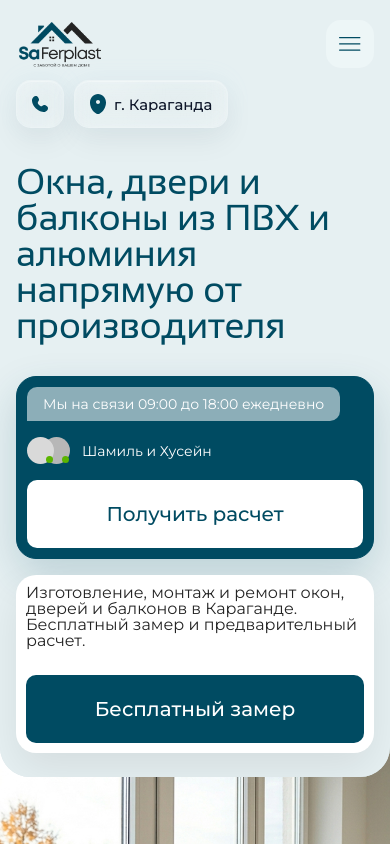
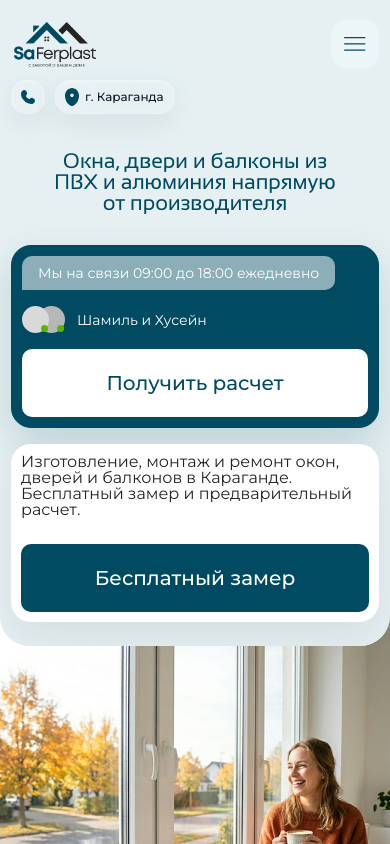
Before and after one commit to bullbashechka/saferplast, a Next.js app: page / in a window 390 px wide. Shown: the top 844 px of the page. Built offline with nearby package versions, Linux system fonts and the light colour scheme.

Commit message:
1231123231333

```diff
--- a/src/features/landing/hero-section.tsx
+++ b/src/features/landing/hero-section.tsx
@@ -85,7 +85,7 @@ export function HeroSection({
             className="absolute inset-0 bg-cover bg-center"
             style={{ backgroundImage: "url('/images/original/fontheroleftside.png')" }}
           />
-          <div className="relative z-10 px-4 pb-6 pt-4 sm:px-6 sm:pb-8 lg:px-8">
+          <div className="relative z-10 px-[0.6875rem] pb-6 pt-4 sm:px-6 sm:pb-8 lg:px-8">
             <SiteHeader
               cityLabel={cityLabel}
               navigationLinks={headerNavigationLinks}
@@ -94,7 +94,7 @@ export function HeroSection({
             />
 
             <h1
-              className="mt-8 max-w-[34rem] font-display text-[2.25rem] font-normal leading-[1] text-[#004B62] sm:mt-10 sm:text-[2.75rem]"
+              className="mx-auto mt-8 w-[18.625rem] max-w-full text-center font-display text-[1.3125rem] font-normal leading-[1] text-[#004B62] sm:mt-10 sm:w-full sm:max-w-[34rem] sm:text-[2.75rem]"
             >
               {headline}
             </h1>
--- a/src/features/landing/site-header.tsx
+++ b/src/features/landing/site-header.tsx
@@ -149,15 +149,15 @@ export function SiteHeader({ cityLabel, navigationLinks, phoneHref }: SiteHeader
       <div className="mt-3 flex w-full items-center justify-start gap-[0.625rem] sm:gap-[0.875rem]">
         <a
           aria-label="Позвонить"
-          className="liquid-glass-strong liquid-glass-soft flex h-12 w-12 shrink-0 items-center justify-center rounded-[15px] p-[15px]"
+          className="liquid-glass-strong liquid-glass-soft flex h-[2.125rem] w-[2.125rem] shrink-0 items-center justify-center rounded-[15px] p-[0.5625rem] sm:h-12 sm:w-12 sm:p-[15px]"
           href={phoneHref}
         >
-          <Image alt="" aria-hidden="true" className="relative z-10" height={16} src="/icons/phone.svg" width={16} />
+          <Image alt="" aria-hidden="true" className="relative z-10" height={14} src="/icons/phone.svg" width={14} />
         </a>
 
-        <div className="liquid-glass-strong liquid-glass-soft flex h-12 min-w-0 items-center gap-2 rounded-[15px] p-[15px]">
-          <Image alt="" aria-hidden="true" className="relative z-10" height={16} src="/icons/location.svg" width={16} />
-          <span className="relative z-10 truncate whitespace-nowrap font-body text-[0.9375rem] font-medium leading-[1] tracking-[0] sm:text-[1rem]">
+        <div className="liquid-glass-strong liquid-glass-soft flex h-[2.125rem] w-[7.5rem] shrink-0 items-center gap-1.5 rounded-[15px] px-[0.5625rem] py-[0.5625rem] sm:h-12 sm:w-auto sm:min-w-0 sm:gap-2 sm:p-[15px]">
+          <Image alt="" aria-hidden="true" className="relative z-10 shrink-0" height={14} src="/icons/location.svg" width={14} />
+          <span className="relative z-10 truncate whitespace-nowrap font-body text-[0.75rem] font-medium leading-[1] tracking-[0] sm:text-[1rem]">
             {cityLabel}
           </span>
         </div>
```
